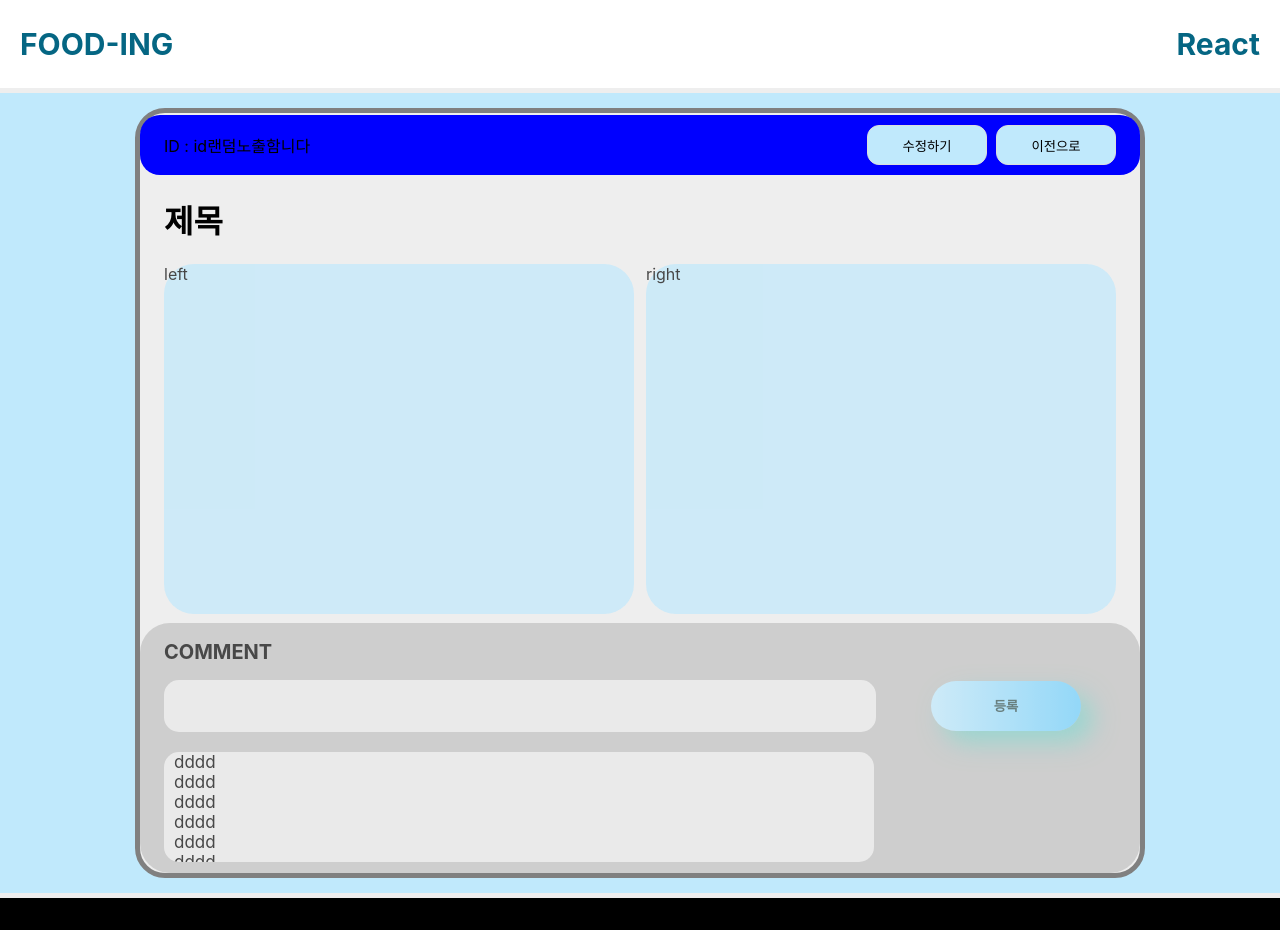
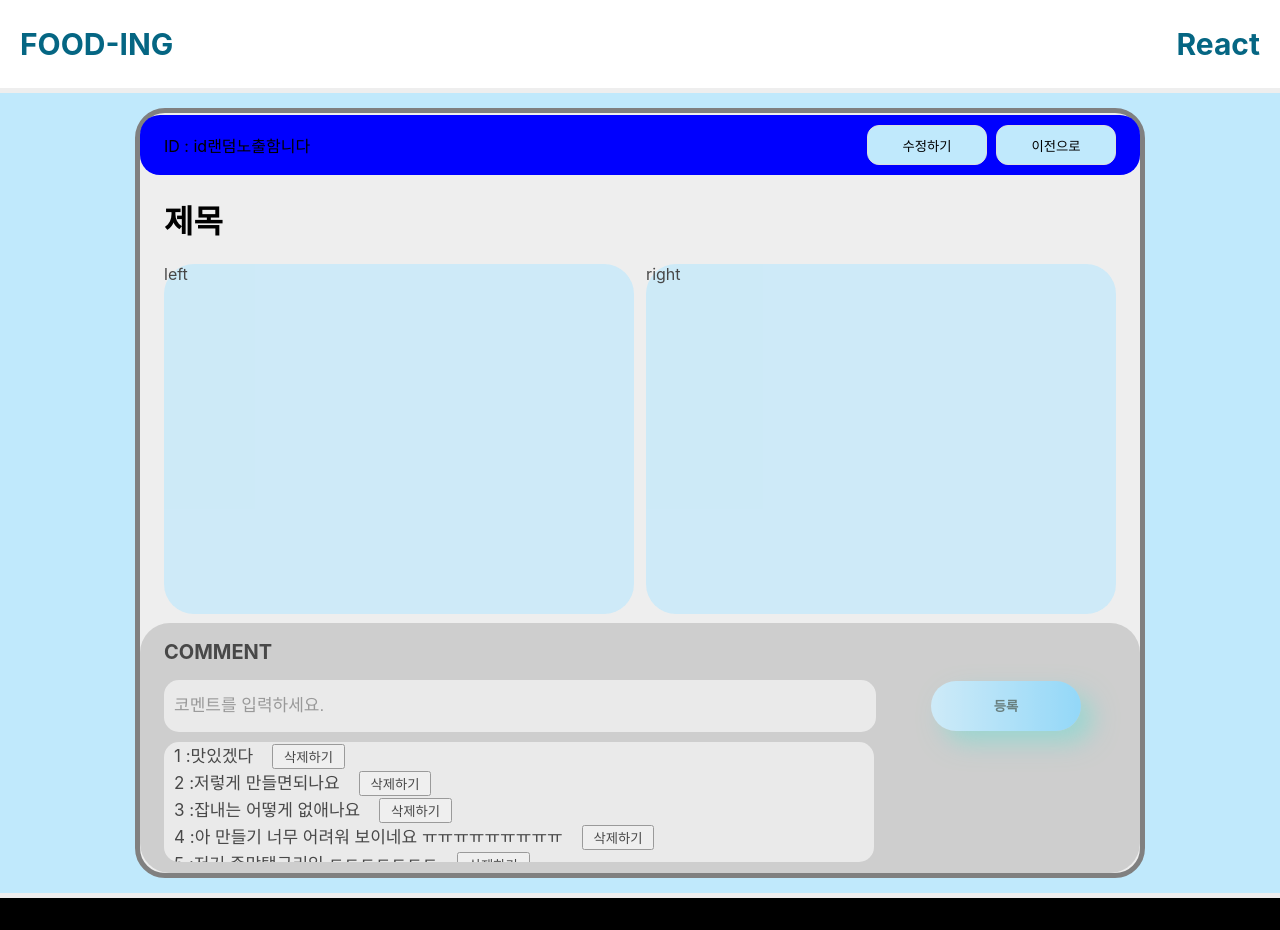
Before and after one commit to ggultong-ver2/ggultong_FE, a React (Create React App) app: page /listsx in a window 1280 px wide. Shown: the top 930 px of the page. Built offline with nearby package versions, Linux system fonts and the light colour scheme; data requests are answered from the project's data file.

Commit message:
댓글기능 1차 구현

```diff
--- a/db.json
+++ b/db.json
@@ -11,7 +11,54 @@
       "imgurl": "https://images.unsplash.com/photo-1504674900247-0877df9cc836?ixlib=rb-4.0.3&ixid=MnwxMjA3fDB8MHxzZWFyY2h8NHx8Zm9vZHxlbnwwfHwwfHw%3D&auto=format&fit=crop&w=400&q=60",
       "recipe": "테서터",
       "id": 2100
+    },
+    {
+      "title": "test",
+      "imgurl": "test",
+      "recipe": "test",
+      "id": 328
     }
   ],
-  "reviews": []
+  "reviews": [
+    {
+      "title": "맛있겠다",
+      "id": 1
+    },
+    {
+      "title": "저렇게 만들면되나요",
+      "id": 2
+    },
+    {
+      "title": "잡내는 어떻게 없애나요",
+      "id": 3
+    },
+    {
+      "title": "아 만들기 너무 어려워 보이네요 ㅠㅠㅠㅠㅠㅠㅠㅠㅠ",
+      "id": 4
+    },
+    {
+      "title": "저거 존맛탱구리임 ㄷㄷㄷㄷㄷㄷㄷ",
+      "id": 5
+    },
+    {
+      "title": "보관은 어떻게 하는게 좋나요?",
+      "id": 6
+    },
+    {
+      "title": "맛있겠네용!!!!!!!",
+      "id": 7
+    },
+    {
+      "title": "손질방법알려주세용",
+      "id": 8
+    },
+    {
+      "title": "저건 얼마에팔릴까",
+      "id": 9
+    },
+    {
+      "title": "냉동해도 상관없나요?",
+      "id": 10
+    }
+  ]
 }
--- a/src/components/recipe/Recipe.jsx
+++ b/src/components/recipe/Recipe.jsx
@@ -1,4 +1,6 @@
 //import React, { useEffect } from "react";
+import axios from "axios";
+import { useEffect, useState } from "react";
 import styled from "styled-components";
 
 // import { useSelector } from "react-redux";
@@ -17,7 +19,29 @@ import styled from "styled-components";
 //   // useEffect(() => {
 //   //   dispatch(addButton(user));
 //   // }, [dispatch, user]);
-const Detailtest = () => {
+const Recipe = () => {
+  const [review, setReview] = useState({
+    title: "",
+  });
+  const [reviews, setReviews] = useState(null);
+
+  const fetchReviews = async () => {
+    const { data } = await axios.get("http://localhost:3005/reviews");
+    setReviews(data);
+  };
+  const onSubmitHandler = (review) => {
+    axios.post("http://localhost:3005/reviews", review);
+    setReviews([...reviews, review]);
+  };
+
+  const onClickDeleteButtonHandler = (reviewId) => {
+    axios.delete(`http://localhost:3005/reviews/${reviewId}`);
+  };
+
+  useEffect(() => {
+    fetchReviews();
+  }, []);
+
   return (
     <StContainer>
       <StDialog>
@@ -50,20 +74,43 @@ const Detailtest = () => {
             <StRightBox>right</StRightBox>
           </StBody>
         </div>
+
         <StCommentBox>
-          <div>
+          <form
+            onSubmit={(e) => {
+              e.preventDefault();
+              onSubmitHandler(review);
+            }}
+          >
             <CommentSize>COMMENT</CommentSize>
-            <StCommentFunction></StCommentFunction>
+            <StCommentFunction
+              type="text"
+              placeholder="코멘트를 입력하세요."
+              onChange={(ev) => {
+                const { value } = ev.target;
+                setReview({
+                  ...review,
+                  title: value,
+                });
+              }}
+            />
             <StCommentButton>등록</StCommentButton>
-            <br></br>
-            <br></br>
+          </form>
 
-            <CommentMarkBox>
-              dddd<br></br>dddd<br></br>dddd<br></br>dddd<br></br>dddd<br></br>
-              dddd<br></br>dddd<br></br>dddd<br></br>dddd<br></br>dddd<br></br>
-              dddd<br></br>
-            </CommentMarkBox>
-          </div>
+          <CommentMarkBox>
+            {reviews?.map((review) => (
+              <div key={review.id}>
+                {review.id} :{review.title}
+                &nbsp;&nbsp;&nbsp;&nbsp;
+                <button
+                  type="button"
+                  onClick={() => onClickDeleteButtonHandler(review.id)}
+                >
+                  &nbsp;삭제하기&nbsp;
+                </button>
+              </div>
+            ))}
+          </CommentMarkBox>
         </StCommentBox>
       </StDialog>
     </StContainer>
@@ -145,7 +192,7 @@ const StRightBox = styled.div`
 `;
 
 const StCommentBox = styled.div`
-  margin-top: -50px;
+  margin-top: -40px;
   padding-left: 24px;
   opacity: 0.7;
   background: #c0c0c0;
@@ -202,9 +249,10 @@ const StCommentButton = styled.button`
 `;
 
 const CommentMarkBox = styled.div`
+  margin-top: 10px;
   overflow: scroll;
   width: 700px;
-  height: 110px;
+  height: 120px;
   font-size: 17px;
   border: 0;
   border-radius: 15px;
@@ -220,4 +268,4 @@ const CommentMarkBox = styled.div`
 const CommentSize = styled.h2`
   font-size: 20px;
 `;
-export default Detailtest;
+export default Recipe;
```
